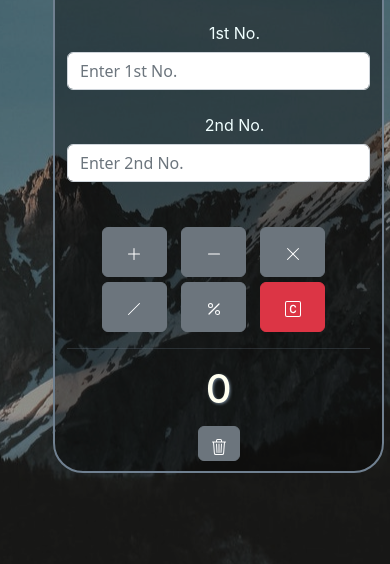
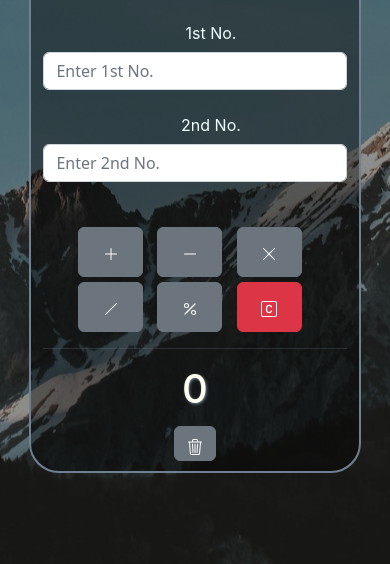
Before and after one commit to mohammadhashimmir/calculator-wth-vjs, a plain HTML site: page index.html in a window 390 px wide. Shown: the part 280-844 px from the top of the page. Drawn offline with nearby package versions, Linux system fonts and the light colour scheme.

Commit message:
updated label

```diff
--- a/style/calculator.css
+++ b/style/calculator.css
@@ -133,7 +133,7 @@ button:hover{
     #main{
         width: 80%!important;
         margin-top: -150px;
-        margin-left: 65px!important;
+        margin-left: 10%!important;
     }
 }
 @media only screen and (min-width:769px) and (max-width:1200px){
```
